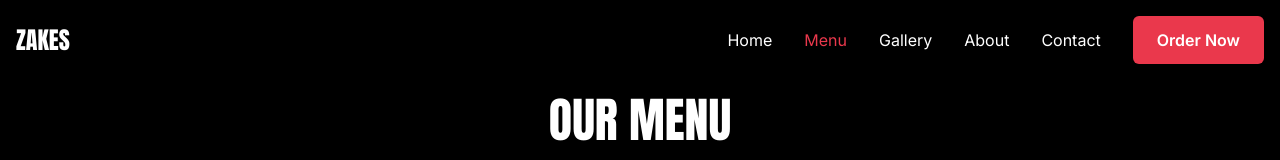
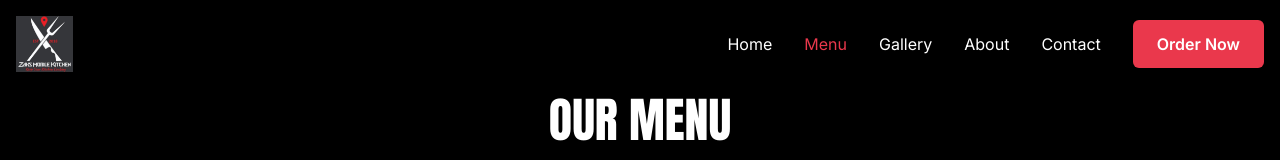
Before and after one commit to HIMOTHYLMENT/zakes, a React (Vite) app: page /menu in a window 1280 px wide. Shown: the top 160 px of the page. Built offline with nearby package versions, Linux system fonts and the light colour scheme.

Commit message:
Add logo implementation

```diff
--- a/index.html
+++ b/index.html
@@ -11,14 +11,14 @@
     <meta property="og:title" content="Zakes Mobile Kitchen | South African Street Food" />
     <meta property="og:description" content="Zakes Mobile Kitchen serves authentic South African kotas - delicious street food made with premium ingredients and passion." />
     <meta property="og:type" content="website" />
-    <meta property="og:image" content="https://lovable.dev/opengraph-image-p98pqg.png" />
+    <meta property="og:image" content="/lovable-uploads/e8d69b3c-12b2-48b7-92dd-7a17abdc3b88.png" />
 
     <meta name="twitter:card" content="summary_large_image" />
     <meta name="twitter:site" content="@zakeskitchen" />
-    <meta name="twitter:image" content="https://lovable.dev/opengraph-image-p98pqg.png" />
+    <meta name="twitter:image" content="/lovable-uploads/e8d69b3c-12b2-48b7-92dd-7a17abdc3b88.png" />
 
     <!-- Favicon -->
-    <link rel="icon" type="image/png" href="/favicon.ico" />
+    <link rel="icon" type="image/png" href="/lovable-uploads/e8d69b3c-12b2-48b7-92dd-7a17abdc3b88.png" />
   </head>
 
   <body>
--- a/src/components/Footer.tsx
+++ b/src/components/Footer.tsx
@@ -9,8 +9,12 @@ const Footer = () => {
         <div className="grid grid-cols-1 md:grid-cols-3 gap-8">
           {/* Column 1: Logo and About */}
           <div>
-            <Link to="/" className="text-white font-display text-3xl">
-              ZAKES
+            <Link to="/" className="inline-block mb-4">
+              <img
+                src="/lovable-uploads/e8d69b3c-12b2-48b7-92dd-7a17abdc3b88.png"
+                alt="Zakes Mobile Kitchen Logo"
+                className="h-16 w-auto"
+              />
             </Link>
             <p className="mt-4 text-gray-400">
               Serving the most delicious street food kotas in town. Made with love
--- a/src/components/MenuCard.tsx
+++ b/src/components/MenuCard.tsx
@@ -7,6 +7,7 @@ export interface MenuItemProps {
   description: string;
   price: number;
   image: string;
+  category?: string; // Added category property as optional
 }
 
 const MenuCard = ({ item }: { item: MenuItemProps }) => {
--- a/src/components/Navbar.tsx
+++ b/src/components/Navbar.tsx
@@ -45,8 +45,12 @@ const Navbar = () => {
     >
       <div className="container mx-auto px-4 py-4">
         <div className="flex items-center justify-between">
-          <Link to="/" className="text-white font-display text-2xl">
-            ZAKES
+          <Link to="/" className="flex items-center">
+            <img
+              src="/lovable-uploads/e8d69b3c-12b2-48b7-92dd-7a17abdc3b88.png"
+              alt="Zakes Mobile Kitchen Logo"
+              className="h-14 w-auto"
+            />
           </Link>
 
           {/* Desktop Navigation */}
```
Also changed, not shown: public/lovable-uploads/e8d69b3c-12b2-48b7-92dd-7a17abdc3b88.png (added).
